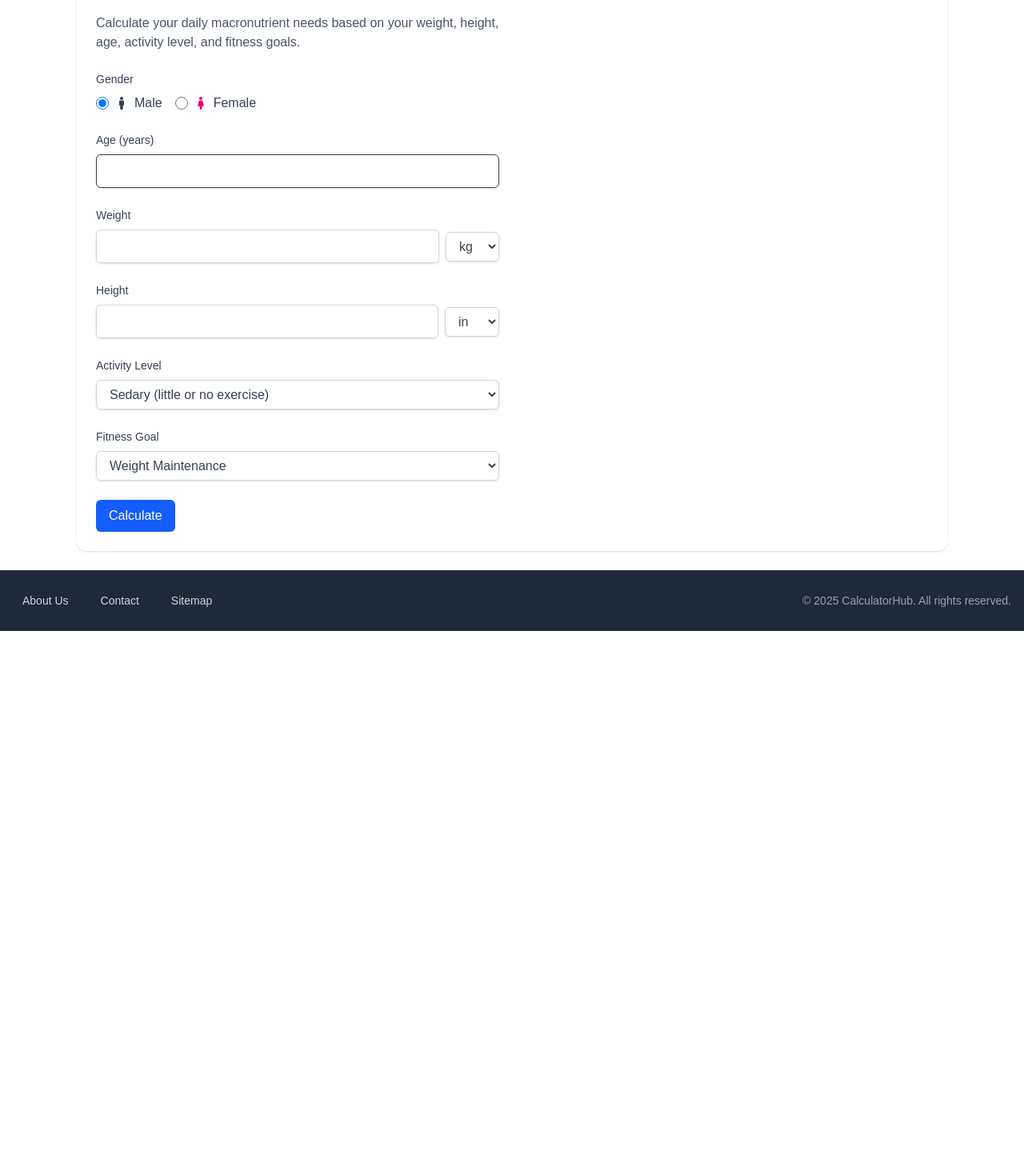
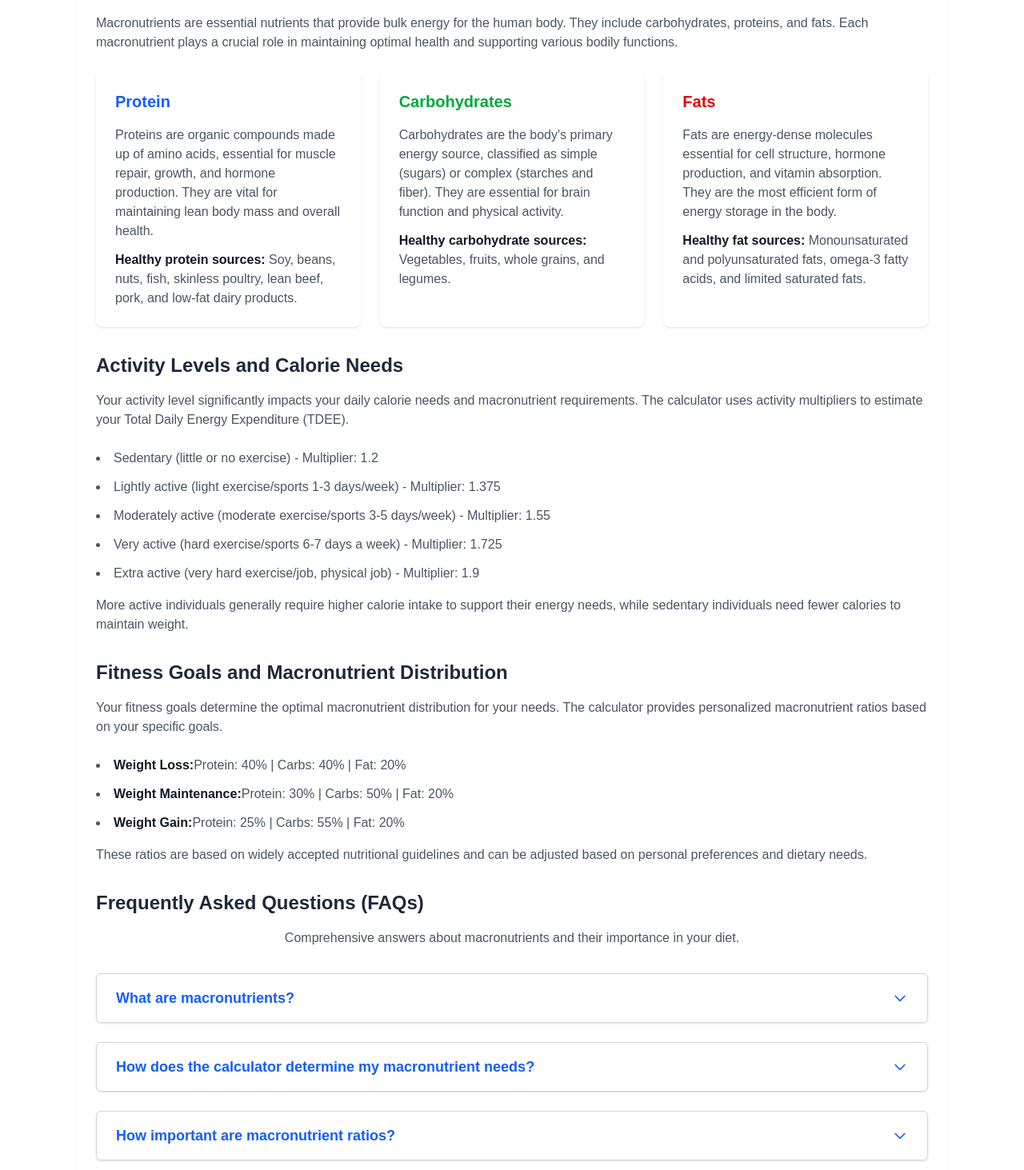
Before and after one commit to faizanhafiz/calculatorcenter, a Next.js app: page /fitness-health/macro-calculator in a window 1280 px wide. Shown: the part 1127-2590 px from the top of the page at 80% size. Before the commit the page ends 1916 px from the top, so only its background shows below. Built offline with nearby package versions, Linux system fonts and the light colour scheme.

Commit message:
fix issue in microu=nutrient

```diff
--- a/app/fitness-health/macro-calculator/MacroCalculator.tsx
+++ b/app/fitness-health/macro-calculator/MacroCalculator.tsx
@@ -1,4 +1,4 @@
-'use client';
+'use client'
 
 import { useState ,useRef} from 'react';
 import { FaMale, FaFemale } from 'react-icons/fa';
@@ -123,15 +123,12 @@ const MacroCalculator: React.FC<MacroCalculatorProps> = ({ defaultGoal = 'weight
 
     setMacros({ protein, carbs, fat });
 
-    // Scroll to results section
-    if (resultsRef.current) {
-      resultsRef.current.scrollIntoView({ behavior: 'smooth', block: 'start' });
-    }
+    // Scroll to results section on mobile after state updates
     setTimeout(() => {
       if (window.innerWidth <= 768 && resultsRef.current) {
         resultsRef.current.scrollIntoView({ behavior: 'smooth' });
       }
-    }, 0);
+    }, 100);
   };
 
   return (
@@ -182,7 +179,6 @@ const MacroCalculator: React.FC<MacroCalculatorProps> = ({ defaultGoal = 'weight
               <input
                 type="number"
                 value={age}
-                placeholder='enter age'
                 onChange={(e) => setAge(e.target.value)}
                 className="w-full px-3 text-gray-700 py-2 border border-gray-700 rounded-md shadow-sm focus:ring-blue-500 focus:border-blue-500"
                 min="13"
@@ -198,7 +194,6 @@ const MacroCalculator: React.FC<MacroCalculatorProps> = ({ defaultGoal = 'weight
               <label className="block text-sm font-medium text-gray-700">Weight</label>
               <div className="flex items-center space-x-2">
                 <input
-
                   type="number"
                   value={weight}
                   onChange={(e) => setWeight(e.target.value)}
@@ -285,9 +280,9 @@ const MacroCalculator: React.FC<MacroCalculatorProps> = ({ defaultGoal = 'weight
             {/* Calculate Button */}
             <button
               onClick={calculateMacros}
-              className="  bg-blue-600 text-white px-4 py-2 rounded-md hover:bg-blue-700 focus:outline-none focus:ring-2 focus:ring-blue-500 focus:ring-offset-2 transition-colors"
+              className="w-full bg-blue-600 text-white px-4 py-2 rounded-md hover:bg-blue-700 focus:outline-none focus:ring-2 focus:ring-blue-500 focus:ring-offset-2 transition-colors"
             >
-              Calculate
+              Calculate Macros
             </button>
           </div>
         </div>
@@ -296,7 +291,7 @@ const MacroCalculator: React.FC<MacroCalculatorProps> = ({ defaultGoal = 'weight
         <div>
           {calories !== null && (
             <div ref={resultsRef} className="mt-8 p-6 bg-white rounded-xl shadow">
-              <h2 className="text-2xl font-semibold text-blue-700 mb-4 pt-10">Your Macronutrient Needs</h2>
+              <h2 className="text-2xl font-semibold text-blue-700 mb-4">Your Macronutrient Needs</h2>
               <div className="grid grid-cols-1 md:grid-cols-2 lg:grid-cols-4 gap-6">
                 <div className="bg-blue-100 rounded-full p-6 text-center">
                   <div className="text-blue-800 font-semibold text-3xl">{calories}</div>
--- a/app/fitness-health/macro-calculator/StaticContent.tsx
+++ b/app/fitness-health/macro-calculator/StaticContent.tsx
@@ -1,327 +1,144 @@
-'use client';
 
-import { useState ,useRef} from 'react';
-import { FaMale, FaFemale } from 'react-icons/fa';
-
-interface MacroCalculatorProps {
-  defaultGoal?: 'weight_loss' | 'weight_maintenance' | 'weight_gain';
-}
-
-const MacroCalculator: React.FC<MacroCalculatorProps> = ({ defaultGoal = 'weight_maintenance' }) => {
-  const [gender, setGender] = useState('male');
-  const [age, setAge] = useState('');
-  const [weight, setWeight] = useState('');
-  const [height, setHeight] = useState('');
-  const [activityLevel, setActivityLevel] = useState('sedentary');
-  const [goal, setGoal] = useState(defaultGoal);
-  const [calories, setCalories] = useState<number | null>(null);
-  const [macros, setMacros] = useState({
-    protein: 0,
-    carbs: 0,
-    fat: 0
-  });
-  const [weightUnit, setWeightUnit] = useState<'metric' | 'us'>('metric');
-  const [heightUnit, setHeightUnit] = useState<'metric' | 'us'>('us');
-  const resultsRef = useRef<HTMLDivElement>(null);
-  const [errors, setErrors] = useState({
-    age: '',
-    weight: '',
-    height: '',
-    activityLevel: '',
-    goal: ''
-  });
-
-  const ACTIVITY_LEVELS = {
-    sedentary: { label: 'Sedary (little or no exercise)', multiplier: 1.2 },
-    light: { label: 'Lightly active (light exercise/sports 1-3 days/week)', multiplier: 1.375 },
-    moderate: { label: 'Moderately active (moderate exercise/sports 3-5 days/week)', multiplier: 1.55 },
-    very: { label: 'Very active (hard exercise/sports 6-7 days a week)', multiplier: 1.725 },
-    extra: { label: 'Extra active (very hard exercise/job, physical job)', multiplier: 1.9 }
-  };
-
-  const GOAL_MACROS = {
-    weight_loss: { protein: 0.8, carbs: 0.4, fat: 0.4 },
-    weight_maintenance: { protein: 0.3, carbs: 0.5, fat: 0.2 },
-    weight_gain: { protein: 0.25, carbs: 0.55, fat: 0.2 }
-  };
-
-  const UNIT_LABELS = {
-    metric: {
-      weight: 'kg',
-      height: 'cm',
-      weightConversion: 1,
-      heightConversion: 1
-    },
-    us: {
-      weight: 'lbs',
-      height: 'in',
-      weightConversion: 2.20462, // kg to lbs
-      heightConversion: 0.393701 // cm to in
-    }
-  };
-
-  const validateInputs = () => {
-    const newErrors = {
-      age: age ? '' : 'Age is required',
-      weight: weight ? '' : 'Weight is required',
-      height: height ? '' : 'Height is required',
-      activityLevel: activityLevel ? '' : 'Activity level is required',
-      goal: goal ? '' : 'Fitness goal is required'
-    };
-    setErrors(newErrors);
-    return Object.values(newErrors).every(error => error === '');
-  };
-
-  const calculateMacros = () => {
-    if (!validateInputs()) return;
-
-    const w = parseFloat(weight);
-    const h = parseFloat(height);
-    const a = parseFloat(age);
-
-    if (isNaN(w) || isNaN(h) || isNaN(a)) {
-      setErrors(prev => ({
-        ...prev,
-        age: isNaN(a) ? 'Please enter a valid age' : '',
-        weight: isNaN(w) ? 'Please enter a valid weight' : '',
-        height: isNaN(h) ? 'Please enter a valid height' : ''
-      }));
-      return;
-    }
-
-    // Convert to metric if using US units
-    const weightKg = weightUnit === 'metric' ? w : w / UNIT_LABELS.us.weightConversion;
-    const heightCm = heightUnit === 'metric' ? h : h / UNIT_LABELS.us.heightConversion;
-
-    // Calculate BMR using Mifflin-St Jeor equation
-    let bmr;
-    if (gender === 'male') {
-      bmr = 88.362 + (13.397 * weightKg) + (4.799 * heightCm) - (5.677 * a);
-    } else {
-      bmr = 447.593 + (9.247 * weightKg) + (3.098 * heightCm) - (4.330 * a);
-    }
-
-    // Calculate total daily energy expenditure (TDEE)
-    const activityMultiplier = ACTIVITY_LEVELS[activityLevel as keyof typeof ACTIVITY_LEVELS].multiplier;
-    const tdee = bmr * activityMultiplier;
-
-    // Adjust calories based on goal
-    let targetCalories = tdee;
-    if (goal === 'weight_loss') {
-      targetCalories *= 0.8; // 20% deficit
-    } else if (goal === 'weight_gain') {
-      targetCalories *= 1.1; // 10% surplus
-    }
-
-    setCalories(Math.round(targetCalories));
-
-    // Calculate macros based on goal
-    const goalMacros = GOAL_MACROS[goal as keyof typeof GOAL_MACROS];
-    const protein = Math.round((targetCalories * goalMacros.protein) / 4);
-    const carbs = Math.round((targetCalories * goalMacros.carbs) / 4);
-    const fat = Math.round((targetCalories * goalMacros.fat) / 9);
-
-    setMacros({ protein, carbs, fat });
-
-    // Scroll to results section
-    if (resultsRef.current) {
-      resultsRef.current.scrollIntoView({ behavior: 'smooth', block: 'start' });
-    }
-    setTimeout(() => {
-      if (window.innerWidth <= 768 && resultsRef.current) {
-        resultsRef.current.scrollIntoView({ behavior: 'smooth' });
-      }
-    }, 0);
-  };
-
+const StaticContent = () => {
   return (
     <div className="bg-white rounded-xl shadow p-6">
-      <div className="grid grid-cols-1 lg:grid-cols-2 gap-8">
-        {/* Left Column - Input Form */}
+      <div className="space-y-8">
+        {/* Understanding Macronutrients */}
         <div>
-          <h2 className="text-2xl font-semibold text-gray-800 mb-4">Macronutrient Calculator</h2>
+          <h3 className="text-2xl font-semibold text-gray-800 mb-4">Understanding Macronutrients (Macros)</h3>
           <p className="text-gray-600 mb-6">
-            Calculate your daily macronutrient needs based on your weight, height, age, activity level, and fitness goals.
+            Macronutrients are essential nutrients that provide bulk energy for the human body. They include carbohydrates, proteins, and fats. Each macronutrient plays a crucial role in maintaining optimal health and supporting various bodily functions.
           </p>
-
-          <div className="space-y-6">
-            {/* Gender Selection */}
-            <div className="space-y-2">
-              <label className="block text-sm font-medium text-gray-700">Gender</label>
-              <div className="flex space-x-4">
-                <label className="flex items-center space-x-2">
-                  <input
-                    type="radio"
-                    name="gender"
-                    value="male"
-                    checked={gender === 'male'}
-                    onChange={() => setGender('male')}
-                    className="h-4 w-4 text-gray-800 focus:ring-blue-500"
-                  />
-                  <FaMale className="text-gray-700" />
-                  <span className='text-gray-700'>Male</span>
-                </label>
-                <label className="flex items-center space-x-2">
-                  <input
-                    type="radio"
-                    name="gender"
-                    value="female"
-                    checked={gender === 'female'}
-                    onChange={() => setGender('female')}
-                    className="h-4 w-4 text-pink-800 focus:ring-pink-500"
-                  />
-                  <FaFemale className="text-pink-600" />
-                  <span className='text-gray-700'>Female</span>
-                </label>
-              </div>
+          <div className="grid grid-cols-1 md:grid-cols-3 gap-6">
+            {/* Protein Section */}
+            <div className="bg-white p-6 rounded-lg shadow">
+              <h4 className="text-xl font-semibold text-blue-600 mb-4">Protein</h4>
+              <p className="text-gray-600 mb-3">
+                Proteins are organic compounds made up of amino acids, essential for muscle repair, growth, and hormone production. They are vital for maintaining lean body mass and overall health.
+              </p>
+              <p className="text-gray-600">
+                <strong className="text-gray-900">Healthy protein sources:</strong> Soy, beans, nuts, fish, skinless poultry, lean beef, pork, and low-fat dairy products.
+              </p>
             </div>
 
-            {/* Age Input */}
-            <div className="space-y-2">
-              <label className="block text-sm font-medium text-gray-700">Age (years)</label>
-              <input
-                type="number"
-                value={age}
-                onChange={(e) => setAge(e.target.value)}
-                className="w-full px-3 text-gray-700 py-2 border border-gray-700 rounded-md shadow-sm focus:ring-blue-500 focus:border-blue-500"
-                min="13"
-                max="100"
-              />
-              {errors.age && (
-                <p className="text-sm text-red-500 mt-1">{errors.age}</p>
-              )}
+            {/* Carbohydrates Section */}
+            <div className="bg-white p-6 rounded-lg shadow">
+              <h4 className="text-xl font-semibold text-green-600 mb-4">Carbohydrates</h4>
+              <p className="text-gray-600 mb-3">
+                Carbohydrates are the body's primary energy source, classified as simple (sugars) or complex (starches and fiber). They are essential for brain function and physical activity.
+              </p>
+              <p className="text-gray-600">
+                <strong className="text-gray-900">Healthy carbohydrate sources:</strong> Vegetables, fruits, whole grains, and legumes.
+              </p>
             </div>
 
-            {/* Weight Input */}
-            <div className="space-y-2">
-              <label className="block text-sm font-medium text-gray-700">Weight</label>
-              <div className="flex items-center space-x-2">
-                <input
-                  type="number"
-                  value={weight}
-                  onChange={(e) => setWeight(e.target.value)}
-                  className="flex-1 text-gray-700 px-3 py-2 border border-gray-300 rounded-md shadow-sm focus:ring-blue-500 focus:border-blue-500"
-                  min="20"
-                  max="500"
-                />
-                <select
-                  value={weightUnit}
-                  onChange={(e) => setWeightUnit(e.target.value as 'metric' | 'us')}
-                  className="px-3 text-gray-700  py-2 border border-gray-300 rounded-md shadow-sm focus:ring-blue-500 focus:border-blue-500"
-                >
-                  <option value="metric">kg</option>
-                  <option value="us">lbs</option>
-                </select>
-              </div>
-              {errors.weight && (
-                <p className="text-sm text-red-500 mt-1">{errors.weight}</p>
-              )}
+            {/* Fats Section */}
+            <div className="bg-white p-6 rounded-lg shadow">
+              <h4 className="text-xl font-semibold text-red-600 mb-4">Fats</h4>
+              <p className="text-gray-600 mb-3">
+                Fats are energy-dense molecules essential for cell structure, hormone production, and vitamin absorption. They are the most efficient form of energy storage in the body.
+              </p>
+              <p className="text-gray-600">
+                <strong className="text-gray-900">Healthy fat sources:</strong> Monounsaturated and polyunsaturated fats, omega-3 fatty acids, and limited saturated fats.
+              </p>
             </div>
-
-            {/* Height Input */}
-            <div className="space-y-2">
-              <label className="block text-sm font-medium text-gray-700">Height</label>
-              <div className="flex items-center space-x-2">
-                <input
-                  type="number"
-                  value={height}
-                  onChange={(e) => setHeight(e.target.value)}
-                  className="flex-1 text-gray-700 px-3 py-2 border border-gray-300 rounded-md shadow-sm focus:ring-blue-500 focus:border-blue-500"
-                  min="50"
-                  max="300"
-                />
-                <select
-                  value={heightUnit}
-                  onChange={(e) => setHeightUnit(e.target.value as 'metric' | 'us')}
-                  className="px-3 text-gray-700 py-2 border border-gray-300 rounded-md shadow-sm focus:ring-blue-500 focus:border-blue-500"
-                >
-                  <option value="metric">cm</option>
-                  <option value="us">in</option>
-                </select>
-              </div>
-              {errors.height && (
-                <p className="text-sm text-red-500 mt-1">{errors.height}</p>
-              )}
-            </div>
-
-            {/* Activity Level */}
-            <div className="space-y-2">
-              <label className="block text-gray-700 text-sm font-medium text-gray-700">Activity Level</label>
-              <select
-                value={activityLevel}
-                onChange={(e) => setActivityLevel(e.target.value)}
-                className="w-full px-3 text-gray-700 py-2 border border-gray-300 rounded-md shadow-sm focus:ring-blue-500 focus:border-blue-500"
-              >
-                {Object.entries(ACTIVITY_LEVELS).map(([key, { label }]) => (
-                  <option key={key} value={key}>
-                    {label}
-                  </option>
-                ))}
-              </select>
-              {errors.activityLevel && (
-                <p className="text-sm text-red-500 mt-1">{errors.activityLevel}</p>
-              )}
-            </div>
-
-            {/* Goal Selection */}
-            <div className="space-y-2">
-              <label className="block text-gray-700 text-sm font-medium text-gray-700">Fitness Goal</label>
-              <select
-                value={goal}
-                onChange={(e) => setGoal(e.target.value as 'weight_loss' | 'weight_maintenance' | 'weight_gain')}
-                className="w-full px-3 text-gray-700 py-2 border border-gray-300 rounded-md shadow-sm focus:ring-blue-500 focus:border-blue-500"
-              >
-                <option value="weight_loss">Weight Loss</option>
-                <option value="weight_maintenance">Weight Maintenance</option>
-                <option value="weight_gain">Weight Gain</option>
-              </select>
-              {errors.goal && (
-                <p className="text-sm text-red-500 mt-1">{errors.goal}</p>
-              )}
-            </div>
-
-            {/* Calculate Button */}
-            <button
-              onClick={calculateMacros}
-              className="  bg-blue-600 text-white px-4 py-2 rounded-md hover:bg-blue-700 focus:outline-none focus:ring-2 focus:ring-blue-500 focus:ring-offset-2 transition-colors"
-            >
-              Calculate
-            </button>
           </div>
         </div>
 
-        {/* Right Column - Results */}
+        {/* Activity Levels */}
         <div>
-          {calories !== null && (
-            <div ref={resultsRef} className="mt-8 p-6 bg-white rounded-xl shadow">
-              <h2 className="text-2xl font-semibold text-blue-700 mb-4 pt-10">Your Macronutrient Needs</h2>
-              <div className="grid grid-cols-1 md:grid-cols-2 lg:grid-cols-4 gap-6">
-                <div className="bg-blue-100 rounded-full p-6 text-center">
-                  <div className="text-blue-800 font-semibold text-3xl">{calories}</div>
-                  <div className="text-blue-600 text-sm mt-2">Calories</div>
-                </div>
+          <h3 className="text-2xl font-semibold text-gray-800 mb-4">Activity Levels and Calorie Needs</h3>
+          <p className="text-gray-600 mb-6">
+            Your activity level significantly impacts your daily calorie needs and macronutrient requirements. The calculator uses activity multipliers to estimate your Total Daily Energy Expenditure (TDEE).
+          </p>
+          <ul className="list-disc list-inside space-y-3 text-gray-600">
+            <li>Sedentary (little or no exercise) - Multiplier: 1.2</li>
+            <li>Lightly active (light exercise/sports 1-3 days/week) - Multiplier: 1.375</li>
+            <li>Moderately active (moderate exercise/sports 3-5 days/week) - Multiplier: 1.55</li>
+            <li>Very active (hard exercise/sports 6-7 days a week) - Multiplier: 1.725</li>
+            <li>Extra active (very hard exercise/job, physical job) - Multiplier: 1.9</li>
+          </ul>
+          <p className="text-gray-600 mt-4">
+            More active individuals generally require higher calorie intake to support their energy needs, while sedentary individuals need fewer calories to maintain weight.
+          </p>
+        </div>
 
-                <div className="bg-green-100 rounded-full p-6 text-center">
-                  <div className="text-green-800 font-semibold text-3xl">{macros.protein}</div>
-                  <div className="text-green-600 text-sm mt-2">Protein</div>
-                </div>
+        {/* Fitness Goals */}
+        <div>
+          <h3 className="text-2xl font-semibold text-gray-800 mb-4">Fitness Goals and Macronutrient Distribution</h3>
+          <p className="text-gray-600 mb-6">
+            Your fitness goals determine the optimal macronutrient distribution for your needs. The calculator provides personalized macronutrient ratios based on your specific goals.
+          </p>
+          <ul className="list-disc list-inside space-y-3 text-gray-600">
+            <li>
+              <strong className="text-gray-900">Weight Loss:</strong>
+              Protein: 40% | Carbs: 40% | Fat: 20%
+            </li>
+            <li>
+              <strong className="text-gray-900">Weight Maintenance:</strong>
+              Protein: 30% | Carbs: 50% | Fat: 20%
+            </li>
+            <li>
+              <strong className="text-gray-900">Weight Gain:</strong>
+              Protein: 25% | Carbs: 55% | Fat: 20%
+            </li>
+          </ul>
+          <p className="text-gray-600 mt-4">
+            These ratios are based on widely accepted nutritional guidelines and can be adjusted based on personal preferences and dietary needs.
+          </p>
+        </div>
 
-                <div className="bg-yellow-100 rounded-full p-6 text-center">
-                  <div className="text-yellow-800 font-semibold text-3xl">{macros.carbs}</div>
-                  <div className="text-yellow-600 text-sm mt-2">Carbs</div>
-                </div>
-
-                <div className="bg-red-100 rounded-full p-6 text-center">
-                  <div className="text-red-800 font-semibold text-3xl">{macros.fat}</div>
-                  <div className="text-red-600 text-sm mt-2">Fats</div>
-                </div>
-              </div>
-            </div>
-          )}
+        {/* FAQs */}
+        <div>
+          <h3 className="text-2xl font-semibold text-gray-800 mb-4">Frequently Asked Questions (FAQs)</h3>
+          <p className="text-center text-gray-600 mb-8">Comprehensive answers about macronutrients and their importance in your diet.</p>
+          <div className="space-y-6">
+            {[
+              {
+                question: "What are macronutrients?",
+                answer: "Macronutrients are the essential nutrients that provide bulk energy for the human body. They include carbohydrates, proteins, and fats. Each plays a crucial role in maintaining health and supporting bodily functions."
+              },
+              {
+                question: "How does the calculator determine my macronutrient needs?",
+                answer: "The calculator uses the Mifflin-St Jeor Equation and Katch-McArdle Formula to estimate your Basal Metabolic Rate (BMR) or Resting Daily Energy Expenditure (RDEE). It then adjusts for your activity level and fitness goals to provide personalized macronutrient recommendations."
+              },
+              {
+                question: "How important are macronutrient ratios?",
+                answer: "Macronutrient ratios are crucial for achieving specific fitness goals. Different ratios affect energy levels, muscle growth, and weight management. The right balance depends on your individual needs and lifestyle."
+              },
+              {
+                question: "What are healthy sources of macronutrients?",
+                answer: "Healthy protein sources include soy, beans, nuts, and lean meats. Complex carbohydrates come from vegetables, fruits, and whole grains. Healthy fats include monounsaturated, polyunsaturated fats, and omega-3 fatty acids."
+              },
+              {
+                question: "How accurate is this calculator?",
+                answer: "The calculator provides estimates based on widely accepted nutritional guidelines. Individual needs may vary based on factors like metabolism, genetics, and specific health conditions. Consult with a healthcare professional for personalized advice."
+              }
+            ].map((faq, idx) => (
+              <details
+                key={idx}
+                className="border border-gray-300 rounded-md shadow-sm hover:shadow-md transition-shadow duration-300"
+              >
+                <summary className="text-lg font-semibold text-blue-600 cursor-pointer px-6 py-4 flex justify-between items-center hover:bg-blue-50 rounded-md">
+                  <span>{faq.question}</span>
+                  <svg
+                    className="w-5 h-5 transform transition-transform duration-300 text-blue-600 group-open:rotate-180"
+                    xmlns="http://www.w3.org/2000/svg"
+                    fill="none"
+                    viewBox="0 0 24 24"
+                    stroke="currentColor"
+                  >
+                    <path strokeLinecap="round" strokeLinejoin="round" strokeWidth="2" d="M19 9l-7 7-7-7" />
+                  </svg>
+                </summary>
+                <p className="px-6 py-4 text-gray-600">{faq.answer}</p>
+              </details>
+            ))}
+          </div>
         </div>
       </div>
     </div>
   );
 };
 
-export default MacroCalculator;
+export default StaticContent;
```
